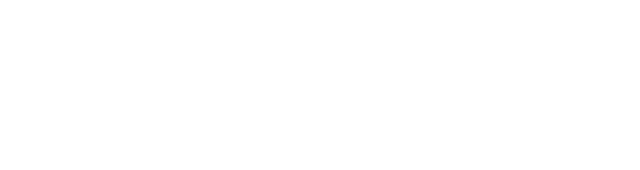
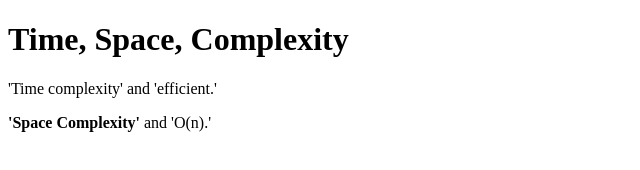
Before and after one commit to acciojob/time-and-space-complexity-Pragatimanure, a website: page main.html in a window 1280 px wide. Shown: the whole page, without its empty margins (0-640 px from the left). Drawn offline with Linux system fonts and the light colour scheme.

Commit message:
created a submission

```diff
--- a/main.html
+++ b/main.html
@@ -10,6 +10,13 @@
 	<!-- the entire body must be written by student -->
     <script type="text/javascript" src="./script.js">
 </script>
+	<div>
+		<h1>
+				Time, Space, Complexity
+		</h1>
+		<p>'Time complexity' and 'efficient.'</p>
+		<p><b>'Space Complexity'</b> and 'O(n).'</p>
+	</div>
 
 </body>
 
```
